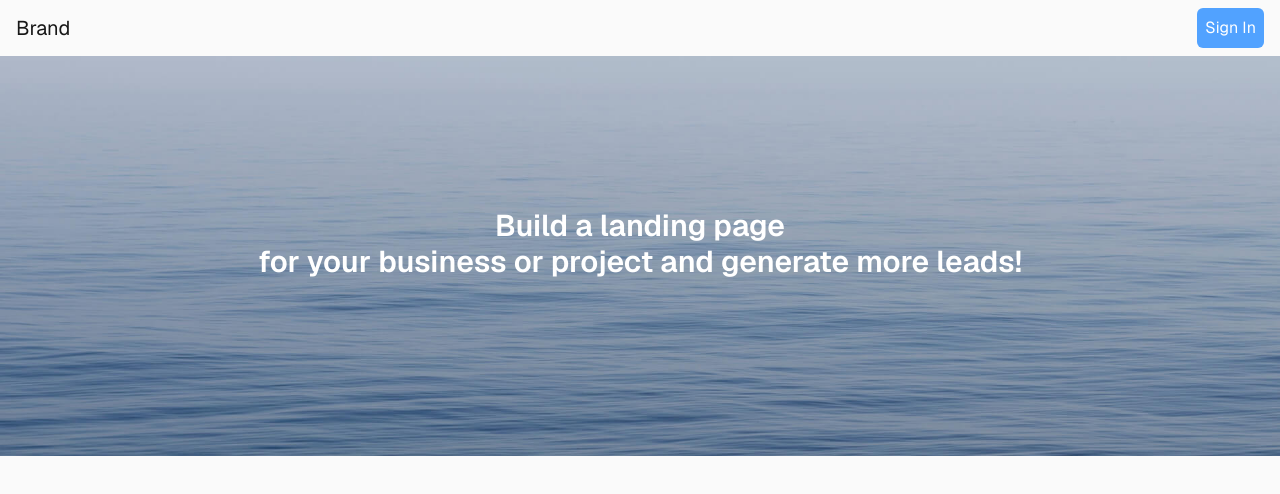
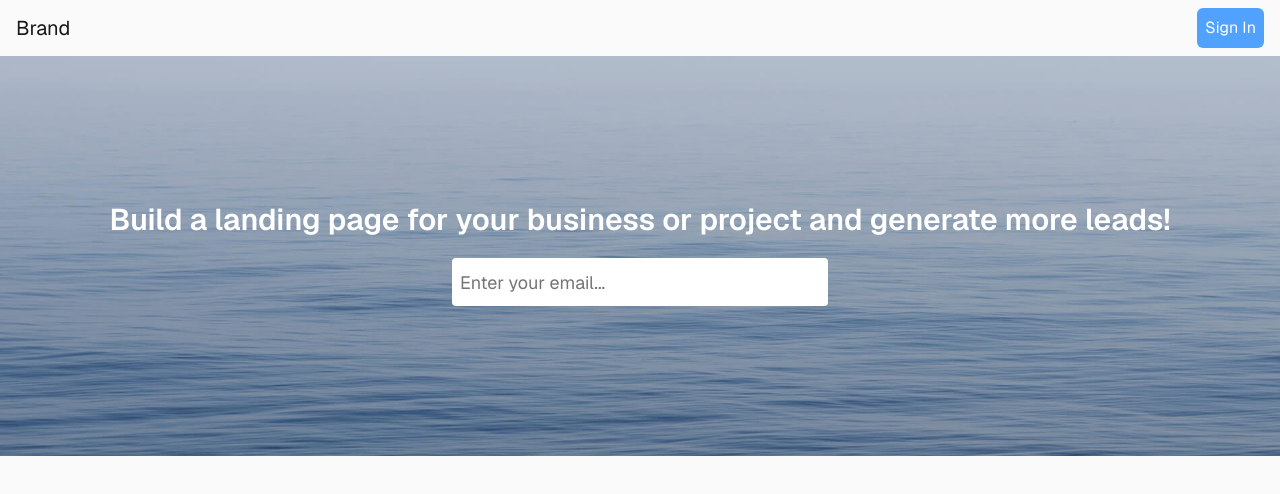
Before and after one commit to Jas-creator-31/bootstrap-studio-landing-page, a Next.js app: page / in a window 1280 px wide. Shown: the top 494 px of the page. Built offline with nearby package versions, Linux system fonts and the light colour scheme.

Commit message:
added email input field

```diff
--- a/src/app/components/Header.tsx
+++ b/src/app/components/Header.tsx
@@ -1,32 +1,49 @@
-import React from 'react'
-import { cn } from '../utils/cn'
-import Image from "next/image"
-import bgMainImg from "@/assets/bg-masthead.jpg"
+import React from "react";
+import { cn } from "../utils/cn";
+import Image from "next/image";
+import bgMainImg from "@/assets/bg-masthead.jpg";
 
 export default function Header() {
-  const mainTest = "Build a landing page\n for your business or project and generate more leads!"
+  const mainTest =
+    "Build a landing page\n for your business or\n project and generate more leads!";
   return (
-        <header className={cn(
-            'relative min-h-100 max-h-150 w-full',
-            'flex flex-col justify-center items-center',
-            'p-2')}>
+    <header
+      className={cn(
+        "relative min-h-100 max-h-150 w-full",
+        "flex flex-col justify-center items-center",
+        "p-2",
+      )}
+    >
       <Image
         src={bgMainImg}
         fill
         alt="bg image"
-              className={cn('w-screen max-h-170 z-0', 'object-cover')}
+        className={cn("w-screen max-h-170 z-0", "object-cover")}
       />
+      <div
+        className={cn(
+          "relative h-full w-full z-10",
+          "flex flex-col justify-center items-center gap-4",
+          "",
+          "text-white text-3xl font-semibold",
+        )}
+      >
+        <h1 className={cn("text-center whitespace-pre-line sm:whitespace-normal")}>{mainTest}</h1>
         <div className={cn(
-            'relative h-full w-full z-10',
-              'flex flex-col justify-center items-center',
-              '',
-            'text-white text-3xl font-semibold')}>
-                <h1 className={cn('text-center whitespace-pre-line')}>{mainTest}</h1>
+          "h-14 min-w-36 w-full max-w-96 sm:min-w-28 sm:w-full sm:max-w-96 z-10",
+          "flex flex-row items-center",
+          "p-1"
+        )}>
+          <input type="email" className={cn(
+            "w-full h-full",
+            "p-2 rounded bg-white text-gray-900 placeholder:text-neutral-900/60",
+            "text-lg font-normal"
+          )}
+          placeholder="Enter your email..."
+          />
+
         </div>
-
-            <div className={cn('')}>
-                i
       </div>
     </header>
-    )
+  );
 }
```
Lines whose indentation alone changed are shown as unchanged.
